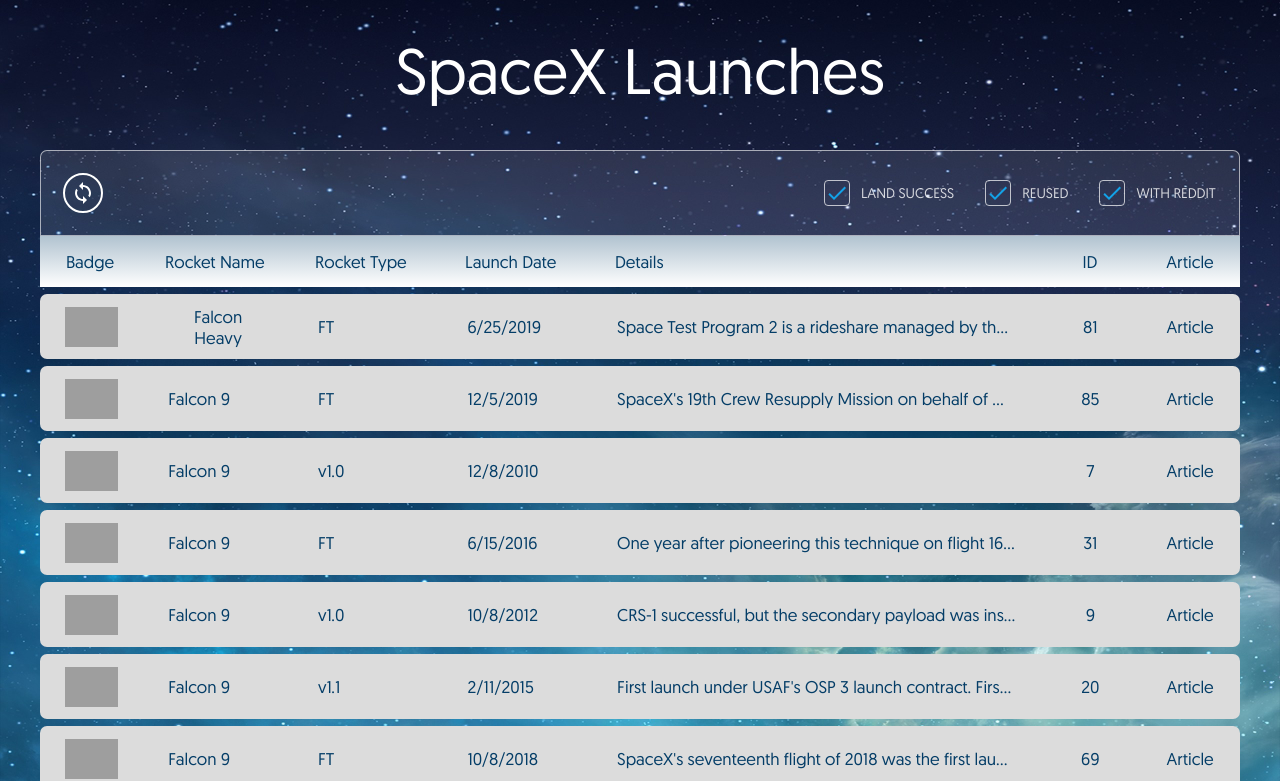
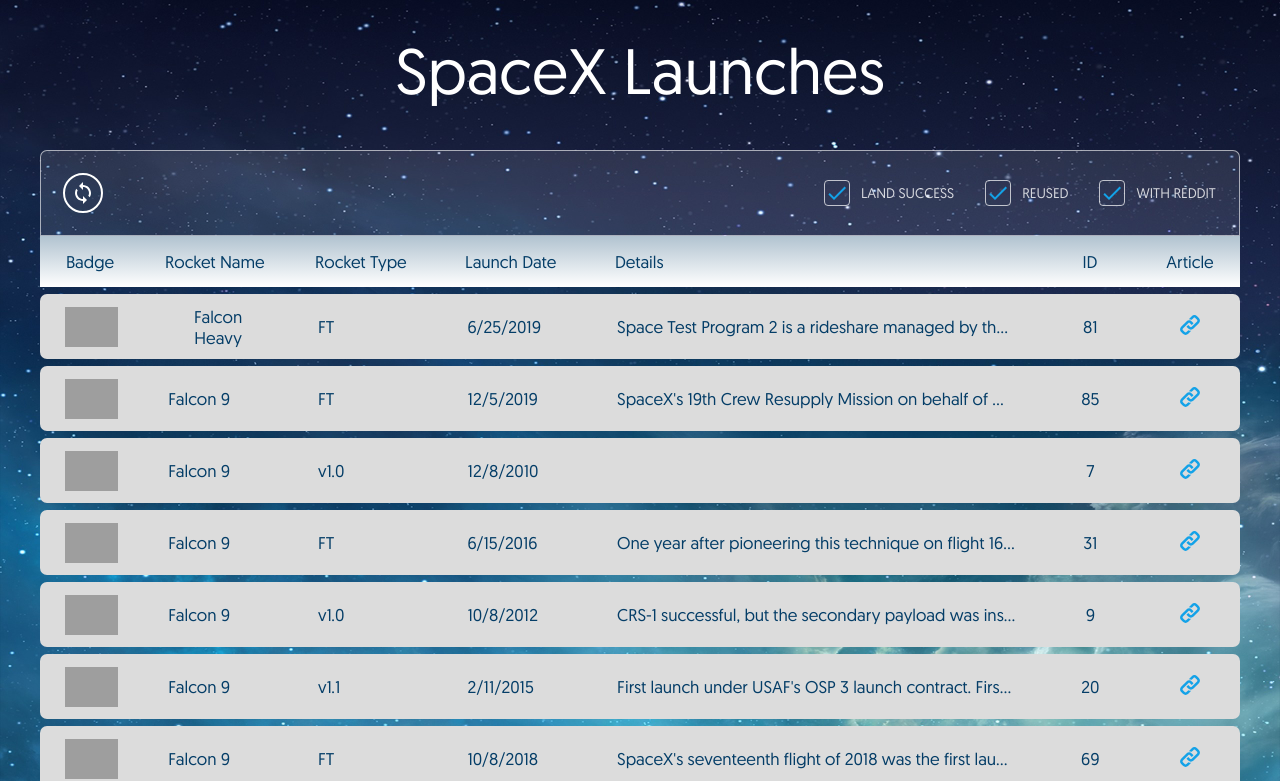
Before and after one commit to josh-butler/sputnik-app, a React (Create React App) app: page / in a window 1280 px wide. Shown: the top 781 px of the page. Built offline with nearby package versions, Linux system fonts and the light colour scheme; grey boxes are pictures that could not be loaded.

Commit message:
Add article links

```diff
--- a/src/LaunchTable.js
+++ b/src/LaunchTable.js
@@ -2,6 +2,8 @@
 import LoopIcon from '@material-ui/icons/Sync';
 import CheckIcon from '@material-ui/icons/Check';
 import ImageIcon from '@material-ui/icons/PanoramaOutlined';
+
+import linkIcon from './assets/link.svg';
 
 const jsonResponse = JSON.parse(`{
   "data" : [
@@ -234,7 +236,6 @@
     color: '#043D67',
     fontSize: 17,
     display: 'flex',
-    // flexGrow: 2,
     width: '10vw',
   },
   rowContainer: {
@@ -277,7 +278,14 @@
 };
 
 const TableRow = ({ data }) => {
-  const { rocketName, rocketType, launchDate, details, flightNumber } = data;
+  const {
+    rocketName,
+    rocketType,
+    launchDate,
+    details,
+    flightNumber,
+    articleUrl,
+  } = data;
 
   return (
     <div style={styles.rowContainer}>
@@ -309,7 +317,16 @@
       <div
         style={{ ...styles.headCol, width: '5vw', justifyContent: 'center' }}
       >
-        Article
+        {articleUrl && (
+          <a href={articleUrl} target="_blank" rel="noopener noreferrer">
+            <img
+              src={linkIcon}
+              height="20"
+              alt="article"
+              style={{ cursor: 'pointer' }}
+            />
+          </a>
+        )}
       </div>
     </div>
   );
@@ -388,9 +405,11 @@
             Article
           </div>
         </div>
-        {jsonResponse.data.map(row => {
-          return <TableRow key={row.id} data={row} />;
-        })}
+        <div style={{ marginBottom: 40 }}>
+          {jsonResponse.data.map(row => {
+            return <TableRow key={row.id} data={row} />;
+          })}
+        </div>
       </div>
     </div>
   );
```
Also changed, not shown: src/assets/link.svg.
